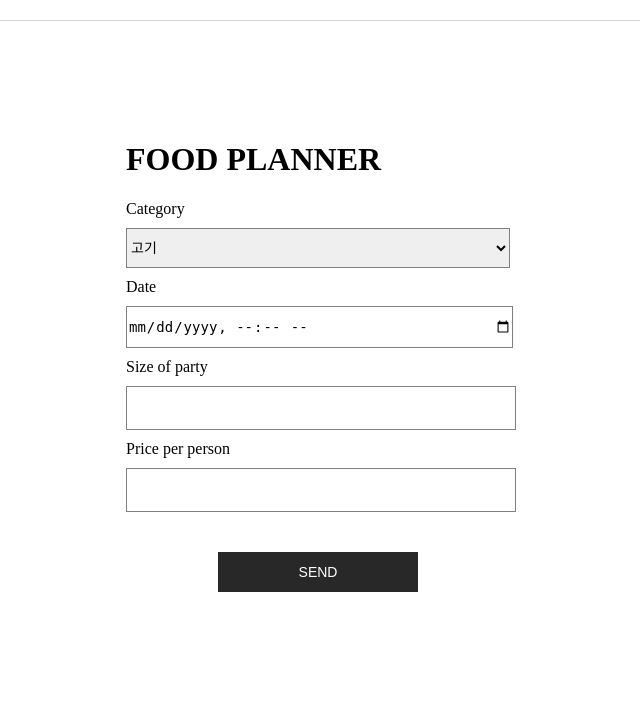
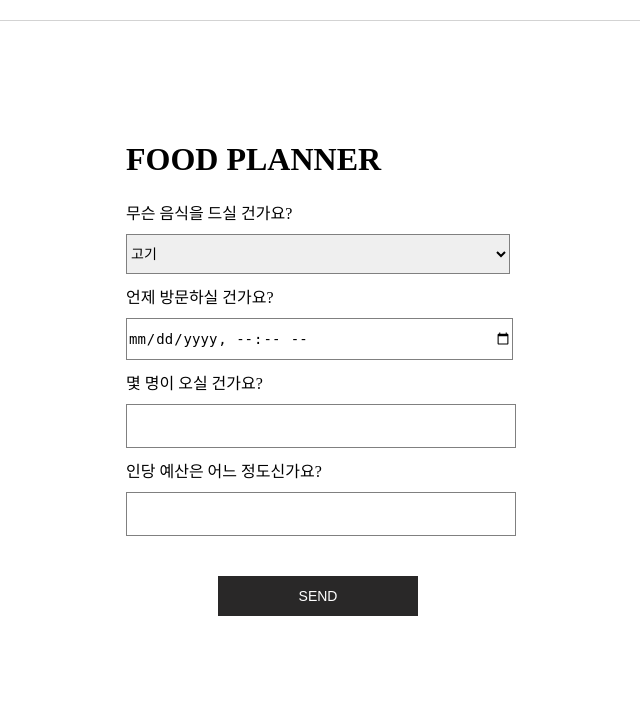
Before and after one commit to SugyeongYun/group5, a Django app: page /group5/foodplanner/ in a window 1280 px wide. Shown: the part 69-789 px from the top of the page, without its empty margins (322-962 px from the left). Run offline with Django 4.2, Linux system fonts and the light colour scheme; a user stored in the database is signed in; some libraries are stand-ins or nearby versions.

Commit message:
food planner eng->kor

```diff
--- a/templates/food_planner.html
+++ b/templates/food_planner.html
@@ -27,7 +27,7 @@
             </div>
             {% endif %}
             <div class="input_field">
-                <label for="category">Category</label><br>
+                <label for="category">무슨 음식을 드실 건가요?</label><br>
                 <select name="category" id="category-select">
                     <option value="고기">고기</option>
                     <option value="국수">국수</option>
@@ -39,15 +39,15 @@
                 </select>
             </div>
             <div class="input_field">
-                <label for="date">Date</label>
+                <label for="date">언제 방문하실 건가요?</label>
                 <input type="datetime-local" name="date" value="{{ form.date.value|default_if_none:'' }}">
             </div>
             <div class="input_field">
-                <label for="person_cnt">Size of party</label>
+                <label for="person_cnt">몇 명이 오실 건가요?</label>
                 <input type="text" name="person_cnt" value="{{ form.person_cnt.value|default_if_none:'' }}">
             </div>
             <div class="input_field">
-                <label for="price">Price per person</label>
+                <label for="price">인당 예산은 어느 정도신가요?</label>
                 <input type="text" name="price" value="{{ form.price.value|default_if_none:'' }}">
             </div>
             <div class="center_wrap">
```
